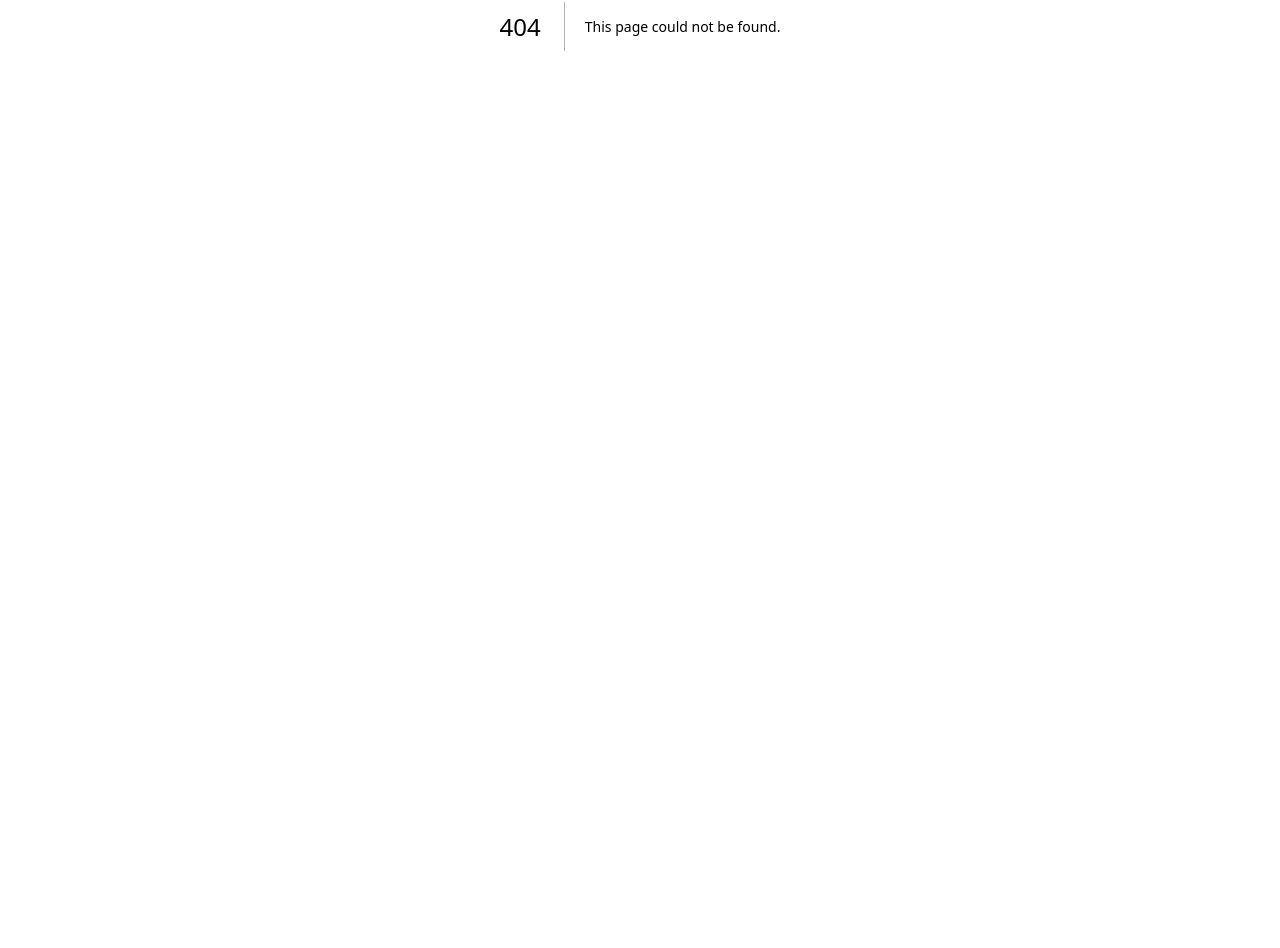
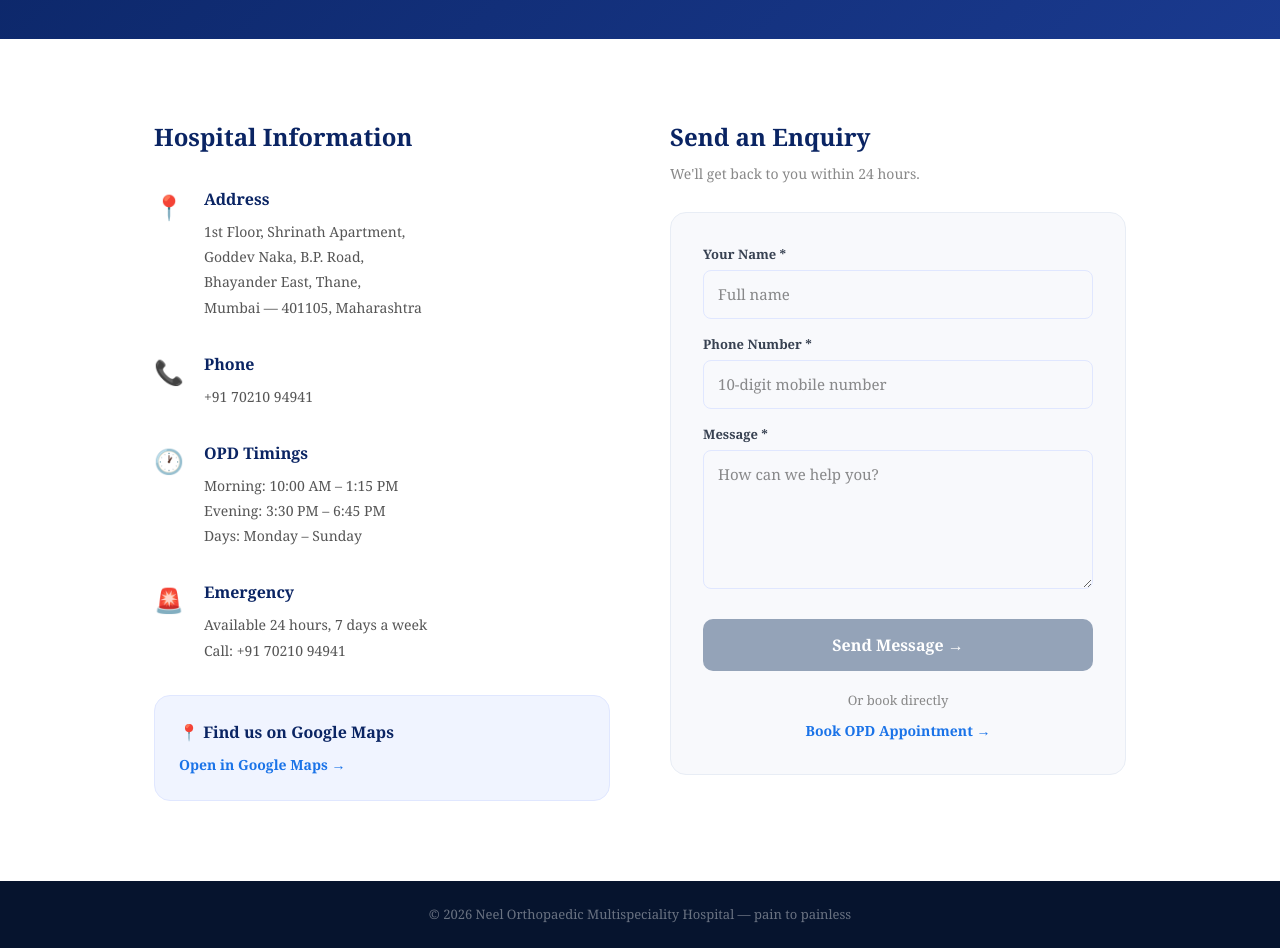
Before and after one commit to eeshab06/neel-orthopedic-hms, a Next.js app: page /contact in a window 1280 px wide. Before the commit this address had no page. Shown: the part 374-1322 px from the top of the page. Before the commit the page ends 800 px from the top, so only its background shows below. Built offline with nearby package versions, Linux system fonts and the light colour scheme; no server answers.

Commit message:
add: contact page, team page

```diff
--- /dev/null
+++ b/app/contact/page.tsx
@@ -0,0 +1,129 @@
+"use client";
+import Link from "next/link";
+import { useState } from "react";
+import { supabase } from "@/lib/supabase";
+
+export default function ContactPage() {
+  const [form, setForm] = useState({ name: "", phone: "", message: "" });
+  const [sent, setSent] = useState(false);
+  const [sending, setSending] = useState(false);
+
+  const handleSubmit = async () => {
+    if (!form.name || !form.phone || !form.message) return;
+    setSending(true);
+    await supabase.from("contact_enquiry").insert({
+      name: form.name,
+      phone: form.phone,
+      message: form.message,
+    });
+    setSent(true);
+    setSending(false);
+  };
+
+  return (
+    <div style={{ minHeight: "100vh", background: "#fff", fontFamily: "Georgia, serif" }}>
+
+      <nav style={{ background: "#0a2463", padding: "0 5%", height: "65px", display: "flex", alignItems: "center", justifyContent: "space-between", position: "sticky", top: 0, zIndex: 100 }}>
+        <Link href="/" style={{ color: "white", textDecoration: "none", fontWeight: "700", fontSize: "16px" }}>← Neel Orthopaedic</Link>
+        <Link href="/book" style={{ background: "#1a73e8", color: "white", padding: "10px 22px", borderRadius: "25px", textDecoration: "none", fontSize: "14px", fontWeight: "600" }}>Book Appointment</Link>
+      </nav>
+
+      <div style={{ background: "linear-gradient(135deg, #0a2463 0%, #1a3a8f 100%)", padding: "80px 5%", textAlign: "center" }}>
+        <div style={{ fontSize: "12px", color: "#90caf9", letterSpacing: "2px", fontWeight: "600", marginBottom: "16px" }}>GET IN TOUCH</div>
+        <h1 style={{ color: "white", fontSize: "clamp(32px, 4vw, 52px)", fontWeight: "700", marginBottom: "16px" }}>Contact Us</h1>
+        <p style={{ color: "rgba(255,255,255,0.7)", fontSize: "18px", maxWidth: "480px", margin: "0 auto", lineHeight: "1.7", fontWeight: "300" }}>
+          We're here to help. Reach out for appointments, queries, or emergencies.
+        </p>
+      </div>
+
+      <div style={{ padding: "80px 5%", maxWidth: "1100px", margin: "0 auto" }}>
+        <div style={{ display: "grid", gridTemplateColumns: "1fr 1fr", gap: "60px", alignItems: "start" }}>
+
+          <div>
+            <h2 style={{ fontSize: "24px", fontWeight: "700", color: "#0a2463", marginBottom: "32px" }}>Hospital Information</h2>
+            {[
+              { icon: "📍", title: "Address", lines: ["1st Floor, Shrinath Apartment,", "Goddev Naka, B.P. Road,", "Bhayander East, Thane,", "Mumbai — 401105, Maharashtra"] },
+              { icon: "📞", title: "Phone", lines: ["+91 70210 94941"] },
+              { icon: "🕐", title: "OPD Timings", lines: ["Morning: 10:00 AM – 1:15 PM", "Evening: 3:30 PM – 6:45 PM", "Days: Monday – Sunday"] },
+              { icon: "🚨", title: "Emergency", lines: ["Available 24 hours, 7 days a week", "Call: +91 70210 94941"] },
+            ].map((item, i) => (
+              <div key={i} style={{ display: "flex", gap: "20px", marginBottom: "32px" }}>
+                <div style={{ fontSize: "24px", flexShrink: 0, marginTop: "2px" }}>{item.icon}</div>
+                <div>
+                  <div style={{ fontWeight: "700", color: "#0a2463", fontSize: "16px", marginBottom: "8px" }}>{item.title}</div>
+                  {item.lines.map((line, j) => (
+                    <div key={j} style={{ color: "#555", fontSize: "14px", lineHeight: "1.8" }}>{line}</div>
+                  ))}
+                </div>
+              </div>
+            ))}
+
+            <div style={{ background: "#f0f4ff", borderRadius: "16px", padding: "24px", border: "1px solid #e0e7ff" }}>
+              <div style={{ fontWeight: "700", color: "#0a2463", marginBottom: "8px" }}>📍 Find us on Google Maps</div>
+              <a
+                href="https://maps.google.com/?q=Neel+Orthopaedic+Multispeciality+Hospital+Goddev+Naka+Bhayander+East+Mumbai"
+                target="_blank"
+                rel="noopener noreferrer"
+                style={{ color: "#1a73e8", fontSize: "14px", textDecoration: "none", fontWeight: "600" }}
+              >
+                Open in Google Maps →
+              </a>
+            </div>
+          </div>
+
+          <div>
+            <h2 style={{ fontSize: "24px", fontWeight: "700", color: "#0a2463", marginBottom: "8px" }}>Send an Enquiry</h2>
+            <p style={{ color: "#888", fontSize: "14px", marginBottom: "28px" }}>We'll get back to you within 24 hours.</p>
+
+            {sent ? (
+              <div style={{ background: "#f0fdf4", borderRadius: "16px", padding: "40px", textAlign: "center", border: "2px solid #bbf7d0" }}>
+                <div style={{ fontSize: "48px", marginBottom: "16px" }}>✅</div>
+                <div style={{ fontWeight: "700", color: "#16a34a", fontSize: "20px", marginBottom: "8px" }}>Message Sent!</div>
+                <div style={{ color: "#666", fontSize: "14px" }}>We'll contact you at {form.phone} shortly.</div>
+                <button onClick={() => { setForm({ name: "", phone: "", message: "" }); setSent(false); }}
+                  style={{ marginTop: "20px", background: "#0a2463", color: "white", border: "none", padding: "12px 24px", borderRadius: "8px", fontSize: "14px", fontWeight: "600", cursor: "pointer" }}>
+                  Send another
+                </button>
+              </div>
+            ) : (
+              <div style={{ background: "#f8f9fc", borderRadius: "16px", padding: "32px", border: "1px solid #e8edf5" }}>
+                {[
+                  { label: "Your Name *", key: "name", type: "text", placeholder: "Full name" },
+                  { label: "Phone Number *", key: "phone", type: "tel", placeholder: "10-digit mobile number" },
+                ].map(f => (
+                  <div key={f.key} style={{ marginBottom: "16px" }}>
+                    <label style={{ display: "block", fontSize: "13px", fontWeight: "600", color: "#374151", marginBottom: "6px" }}>{f.label}</label>
+                    <input type={f.type} placeholder={f.placeholder}
+                      value={form[f.key as keyof typeof form]}
+                      onChange={e => setForm({ ...form, [f.key]: e.target.value })}
+                      style={{ width: "100%", padding: "12px 14px", borderRadius: "8px", border: "1.5px solid #e0e7ff", fontSize: "15px", fontFamily: "Georgia, serif", boxSizing: "border-box" }} />
+                  </div>
+                ))}
+                <div style={{ marginBottom: "24px" }}>
+                  <label style={{ display: "block", fontSize: "13px", fontWeight: "600", color: "#374151", marginBottom: "6px" }}>Message *</label>
+                  <textarea placeholder="How can we help you?"
+                    rows={5} value={form.message}
+                    onChange={e => setForm({ ...form, message: e.target.value })}
+                    style={{ width: "100%", padding: "12px 14px", borderRadius: "8px", border: "1.5px solid #e0e7ff", fontSize: "15px", fontFamily: "Georgia, serif", boxSizing: "border-box", resize: "vertical" }} />
+                </div>
+                <button onClick={handleSubmit}
+                  disabled={sending || !form.name || !form.phone || !form.message}
+                  style={{ width: "100%", padding: "14px", background: sending || !form.name || !form.phone || !form.message ? "#94a3b8" : "#0a2463", color: "white", border: "none", borderRadius: "10px", fontSize: "16px", fontWeight: "700", cursor: "pointer" }}>
+                  {sending ? "Sending..." : "Send Message →"}
+                </button>
+                <div style={{ marginTop: "20px", textAlign: "center" }}>
+                  <div style={{ color: "#888", fontSize: "13px", marginBottom: "8px" }}>Or book directly</div>
+                  <Link href="/book" style={{ color: "#1a73e8", fontWeight: "700", textDecoration: "none", fontSize: "14px" }}>Book OPD Appointment →</Link>
+                </div>
+              </div>
+            )}
+          </div>
+        </div>
+      </div>
+
+      <div style={{ background: "#06142e", padding: "24px 5%", textAlign: "center", color: "rgba(255,255,255,0.4)", fontSize: "13px" }}>
+        © 2026 Neel Orthopaedic Multispeciality Hospital — pain to painless
+      </div>
+    </div>
+  );
+}
```
